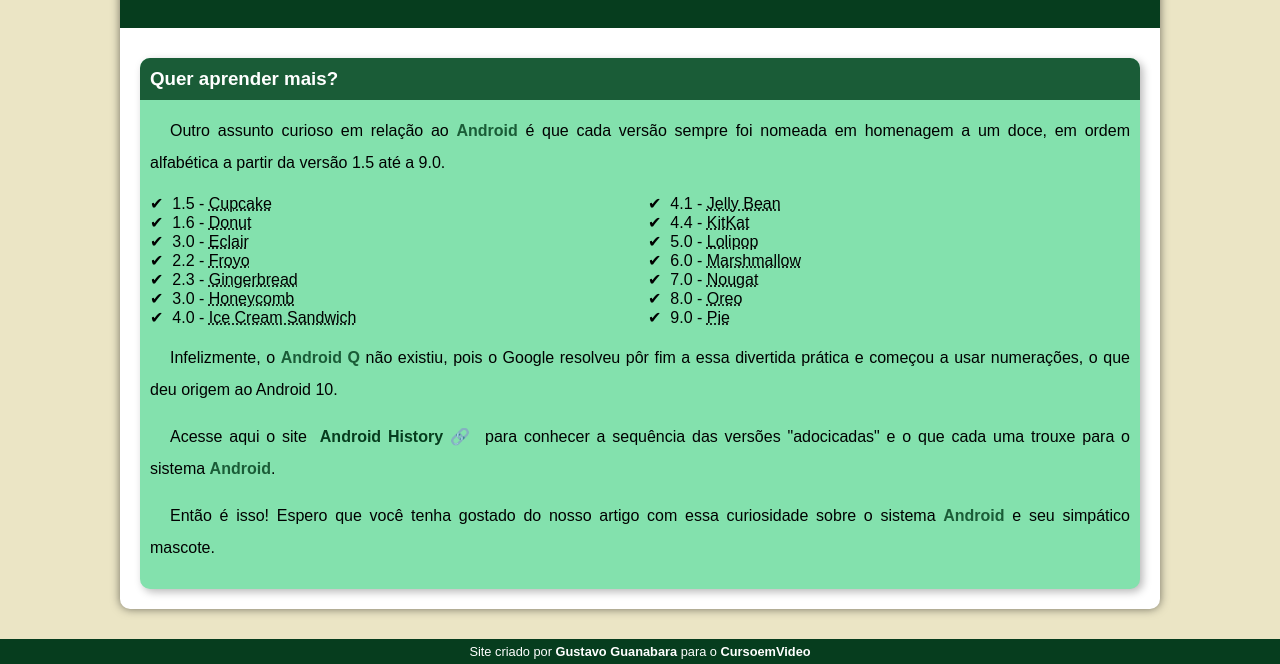
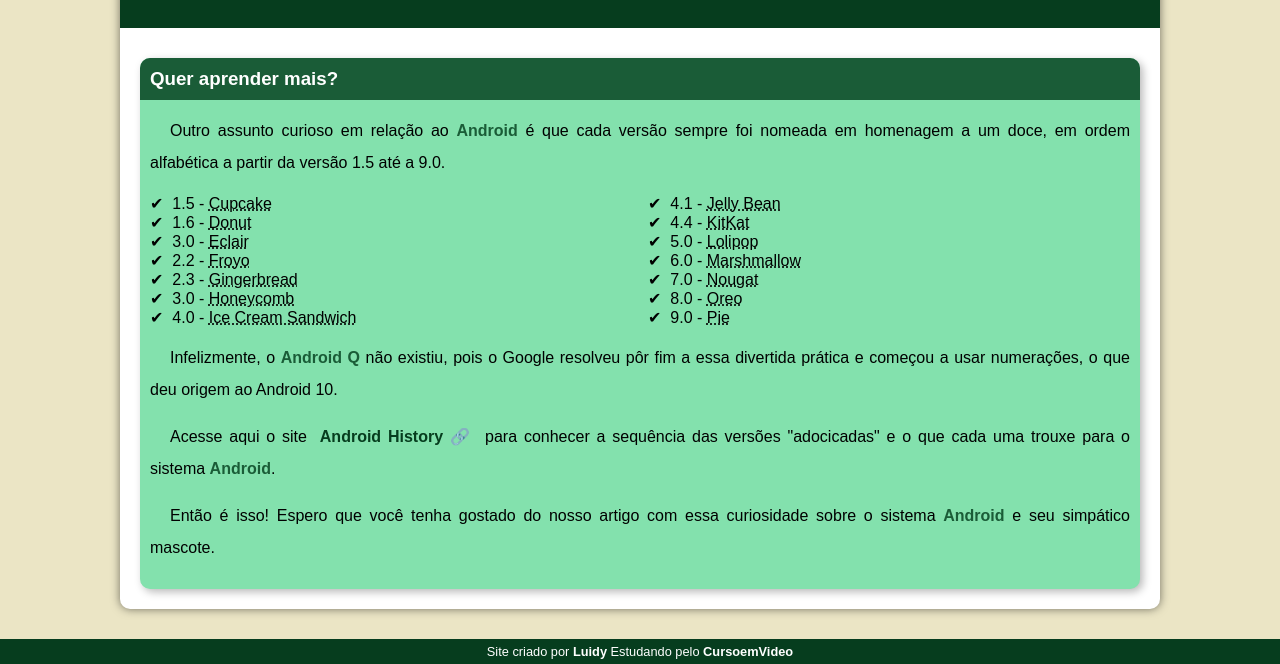
Before and after one commit to Luidy1/projeto-android, a plain HTML site: page index.html in a window 1280 px wide. Shown: the part 2423-3087 px from the top of the page. Drawn offline with Linux system fonts and the light colour scheme; a web font is replaced by a local one.

Commit message:
Update index.html

```diff
--- a/index.html
+++ b/index.html
@@ -84,7 +84,7 @@
         </article>
     </main>
     <footer>
-        <p>Site criado por <a href="https://gustavoguanabara.github.io/" target="_blank">Gustavo Guanabara</a> para o <a href="https://www.youtube.com/@CursoemVideo" target="_blank">CursoemVideo</a></p>
+        <p>Site criado por <a href="https://github.com/luidy1" target="_blank">Luidy</a> Estudando pelo <a href="https://www.youtube.com/@CursoemVideo" target="_blank">CursoemVideo</a></p>
     </footer>
 </body>
 </html>
```
